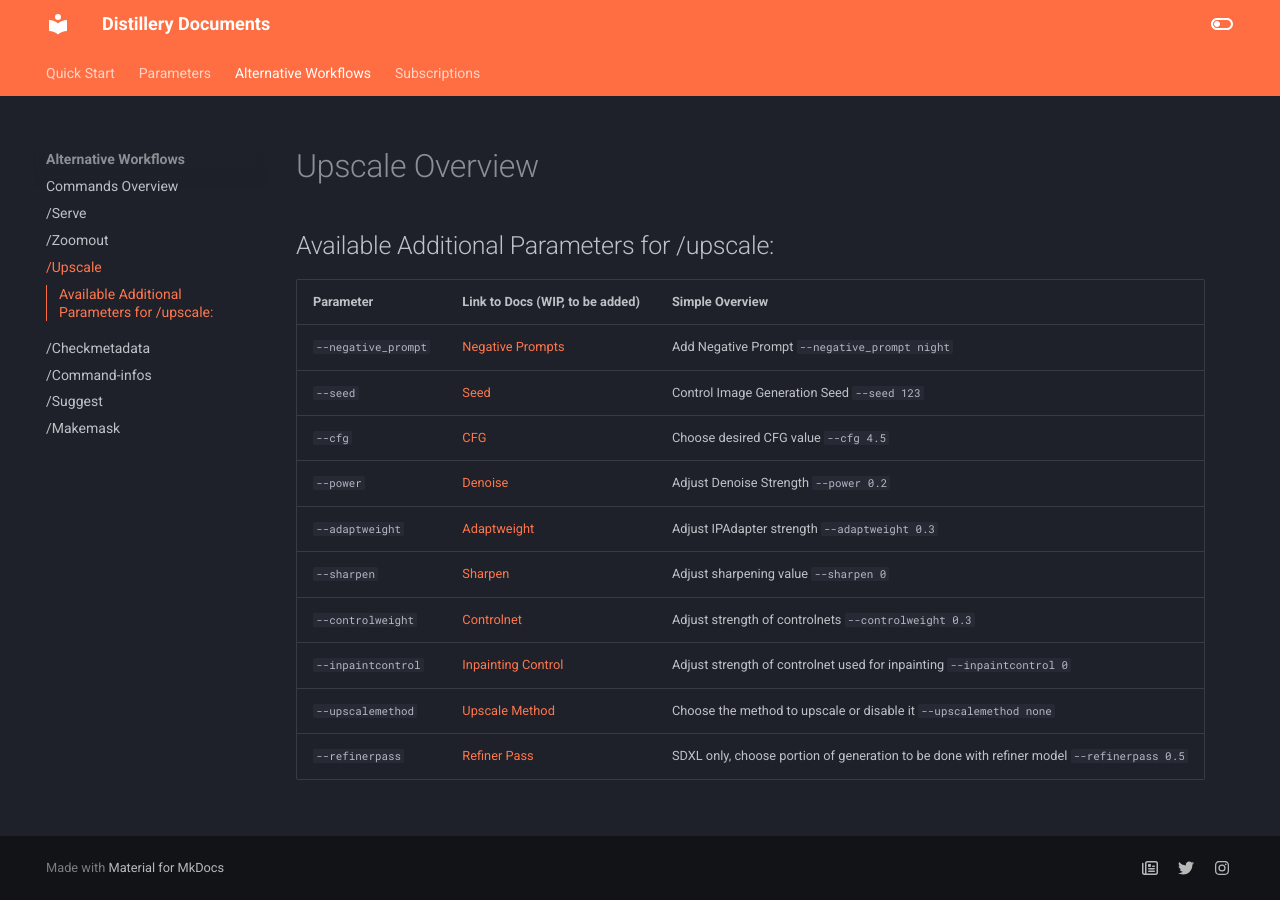
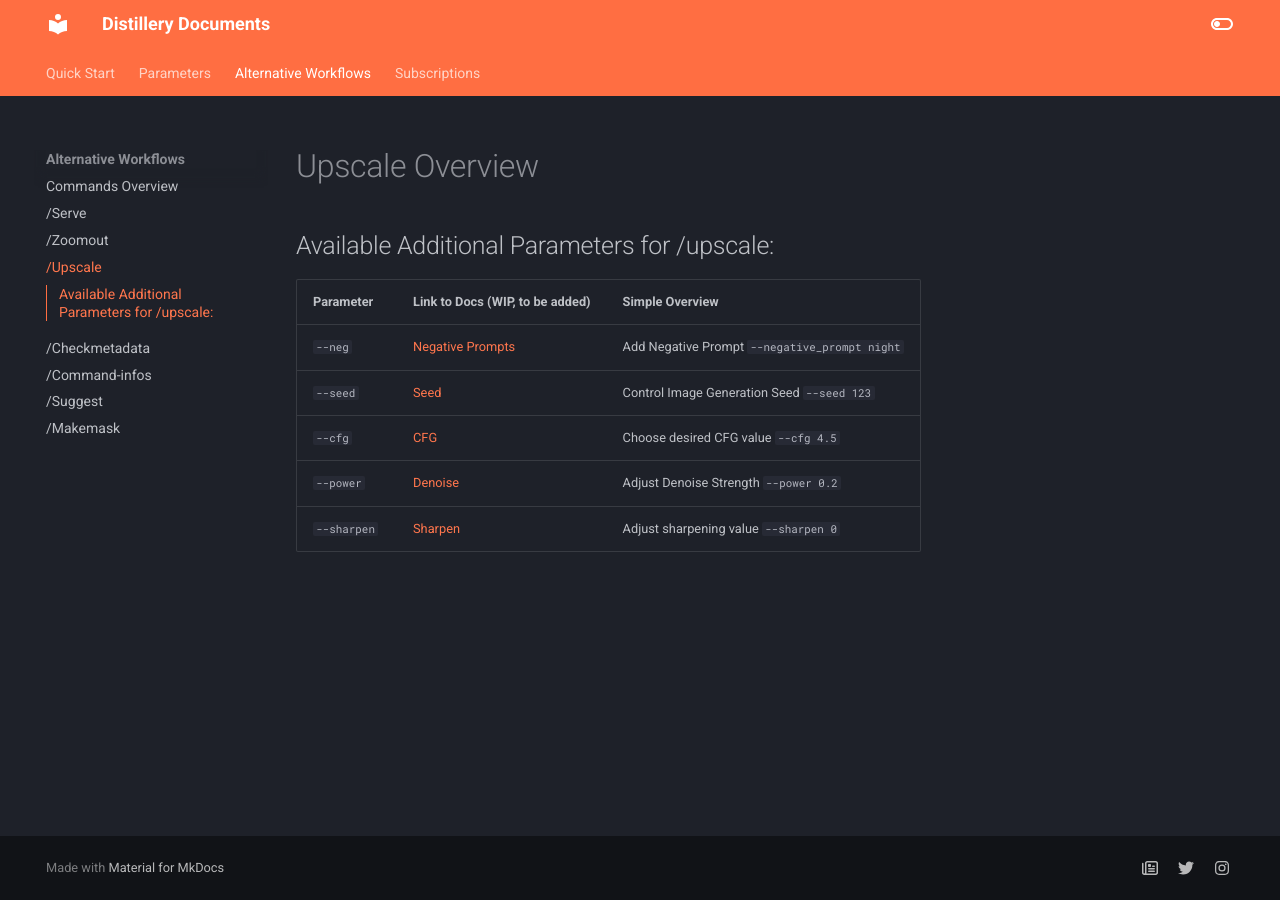
Before and after one commit to Distillery-Dev/site, an MkDocs documentation site: the page built from docs/Alternative Workflows/upscale/upscale.md, in a window 1280 px wide. Built offline with MkDocs 1.6.1 and Material for MkDocs 9.7.7, drawn with Linux system fonts in a browser that asks for light colours.

Commit message:
Update upscale.md

```diff
--- a/docs/Alternative Workflows/upscale/upscale.md
+++ b/docs/Alternative Workflows/upscale/upscale.md
@@ -4,13 +4,8 @@
 
 | Parameter            | Link to Docs (WIP, to be added)                                    | Simple Overview                     |
 |----------------------|--------------------------------------------------------------------|-------------------------------------|
-| `--negative_prompt`  | [Negative Prompts](../../Parameters/negative_prompt/negative_prompt.md)  | Add Negative Prompt `--negative_prompt night` |
+| `--neg`              | [Negative Prompts](../../Parameters/negative_prompt/negative_prompt.md)  | Add Negative Prompt `--negative_prompt night` |
 | `--seed`             | [Seed](../../Parameters/seed/seed.md)                                     | Control Image Generation Seed `--seed 123` |
 | `--cfg`              | [CFG](../../Parameters/cfg/cfg.md)                                        | Choose desired CFG value `--cfg 4.5` |
 | `--power`            | [Denoise](../../Parameters/denoise/denoise.md)                                | Adjust Denoise Strength `--power 0.2` |
-| `--adaptweight`      | [Adaptweight](../../Parameters/adapt/adapt.md)                | Adjust IPAdapter strength `--adaptweight 0.3` |
 | `--sharpen`          | [Sharpen](../../Parameters/sharpen/sharpen.md)                            | Adjust sharpening value `--sharpen 0` |
-| `--controlweight`    | [Controlnet](../../Parameters/control/control.md)             | Adjust strength of controlnets `--controlweight 0.3` |
-| `--inpaintcontrol`   | [Inpainting Control](../../Parameters/inpaint/inpaint.md)   | Adjust strength of controlnet used for inpainting `--inpaintcontrol 0` |
-| `--upscalemethod`    | [Upscale Method](../../Parameters/upscale/upscale.md)         | Choose the method to upscale or disable it `--upscalemethod none` |
-| `--refinerpass`      | [Refiner Pass](../../Parameters/upscale/upscale.md)               | SDXL only, choose portion of generation to be done with refiner model `--refinerpass 0.5` |
```
